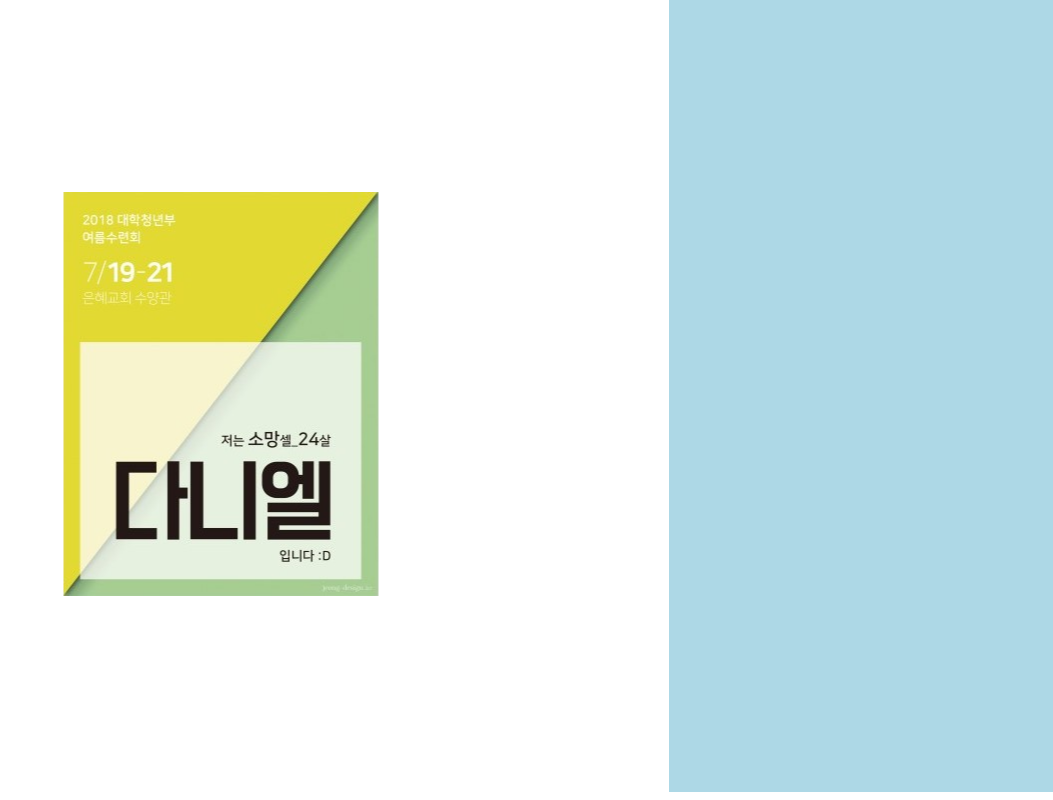
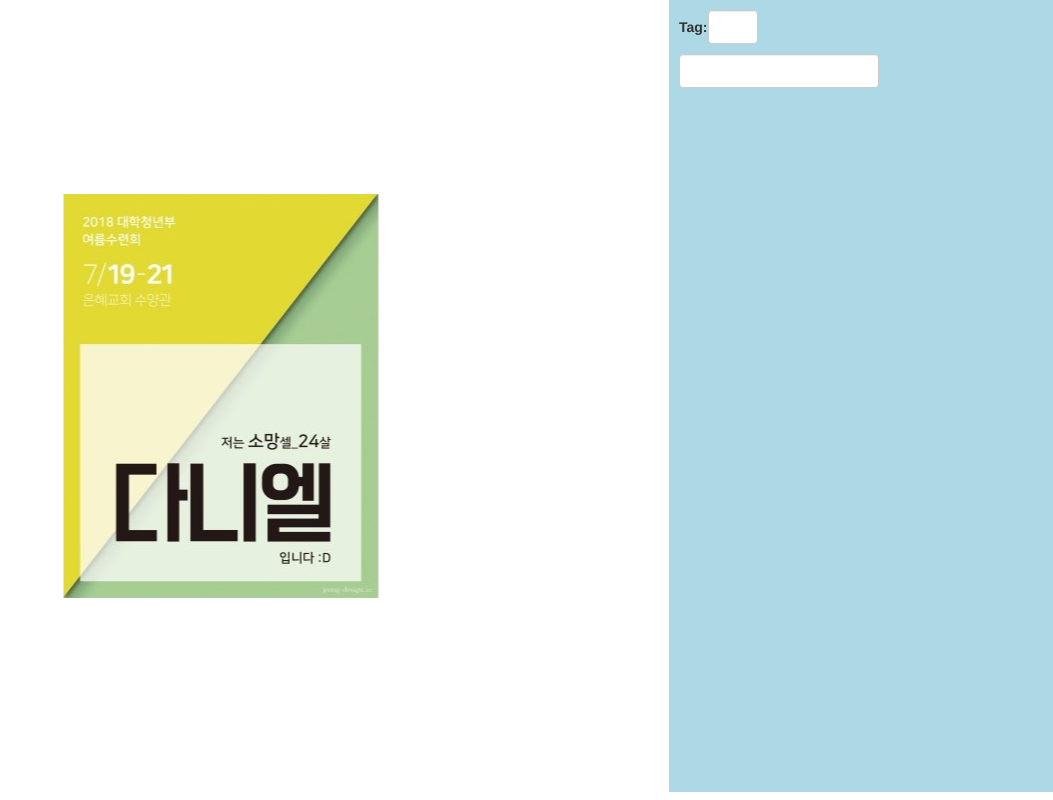
Before and after one commit to pickle-radish/lamb, a React (Create React App) app: page / in a window 1280 px wide. Shown: the whole page, without its empty margins (227-1280 px from the left). Built offline with nearby package versions, Linux system fonts and the light colour scheme.

Commit message:
make input text in side menu

```diff
--- a/public/index.html
+++ b/public/index.html
@@ -3,7 +3,10 @@
 <head>
     <meta charset="UTF-8">
     <meta name="viewport" content="width=device-width, initial-scale=1.0">
-    <title>Document</title>
+    <link rel="stylesheet" href="https://maxcdn.bootstrapcdn.com/bootstrap/3.4.1/css/bootstrap.min.css">
+    <script src="https://ajax.googleapis.com/ajax/libs/jquery/3.4.1/jquery.min.js"></script>
+    <script src="https://maxcdn.bootstrapcdn.com/bootstrap/3.4.1/js/bootstrap.min.js"></script>
+    <title>이름표 만들기</title>
 </head>
 <body style="margin:0;">
 
--- a/src/App.jsx
+++ b/src/App.jsx
@@ -1,4 +1,4 @@
-import React, { useState, useEffect } from "react";
+import React from "react";
 
 const App = () => {
 
@@ -10,7 +10,11 @@ const App = () => {
                 </div>
             </div>
             <div id="side_menu">
-
+                <div className='input'>
+                    <span><label>Tag:</label></span>
+                    <span><input className='tag form-control' type="text"></input></span>
+                    <input className="name form-control" type="text"></input>
+                </div>
             </div>
         </>
     )
--- a/src/css/example.css
+++ b/src/css/example.css
@@ -21,3 +21,20 @@
 
     background-color: lightblue;
 }
+
+
+.input {
+    margin: 10px;
+
+}
+.input .tag {
+    width: 50px;
+    margin: 0;
+    display:inline-block;
+}
+
+
+.input .name{
+    width: 200px;
+    margin-top: 10px;
+}
```
